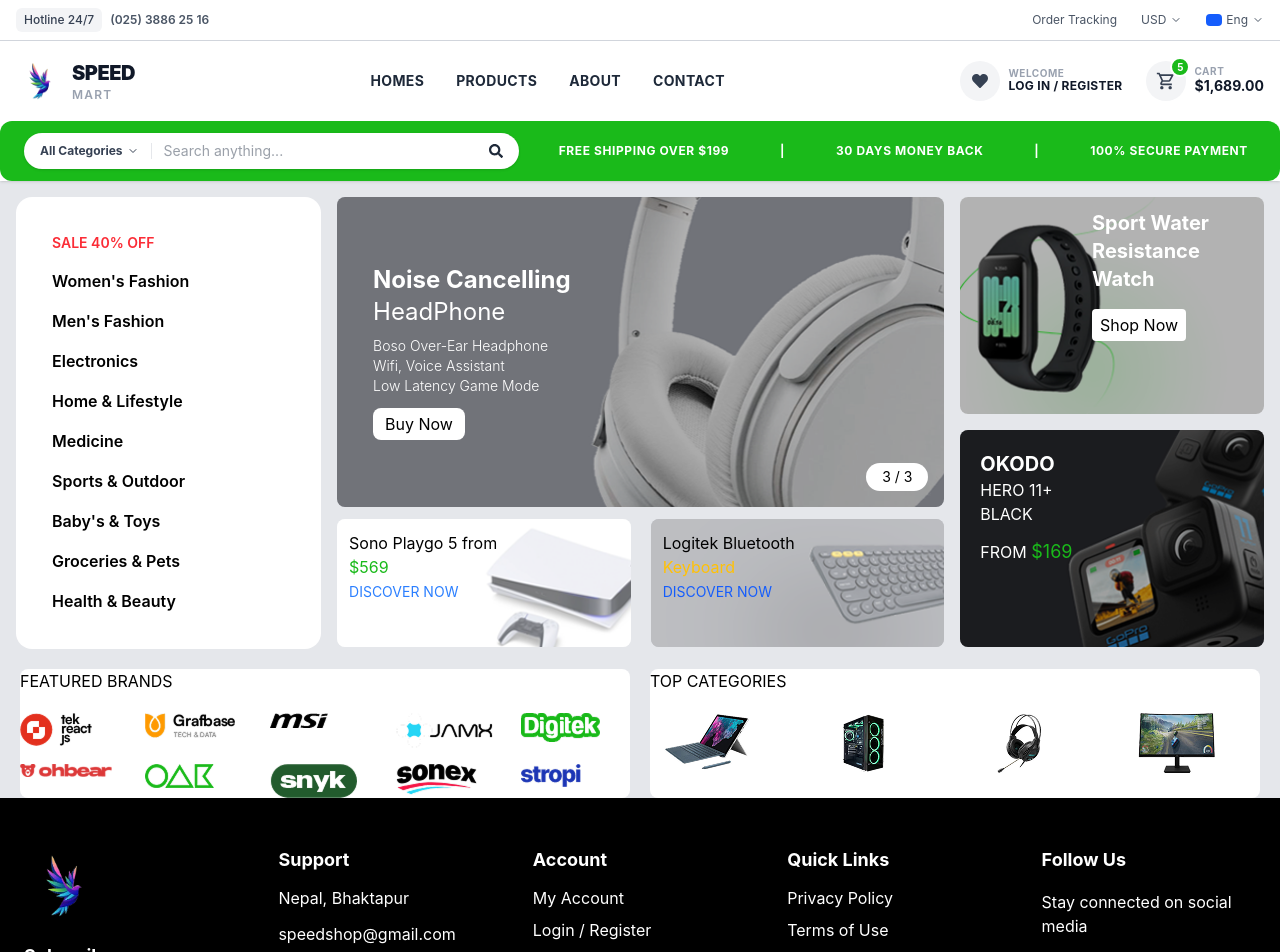
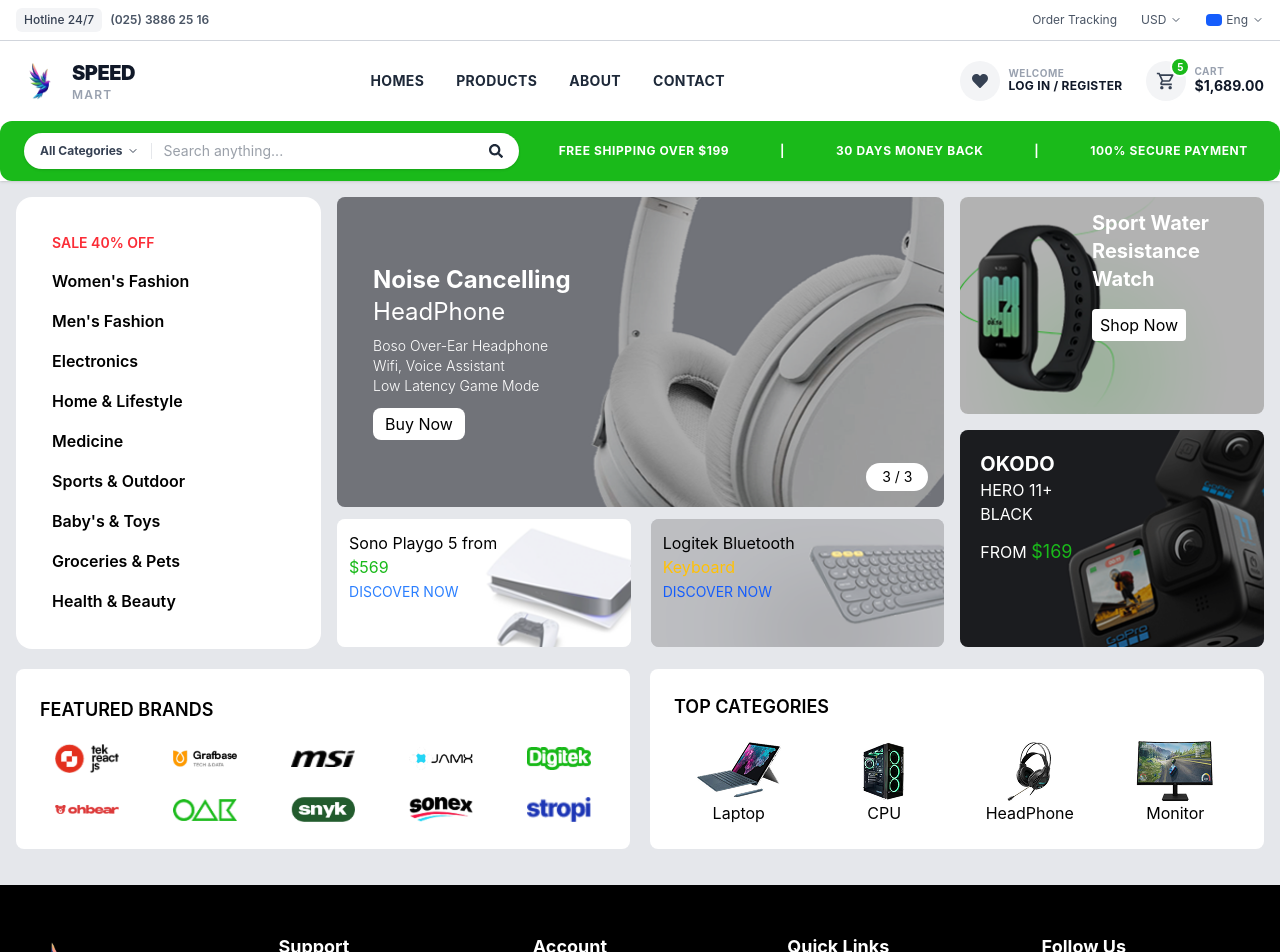
Before and after one commit to headlet/E-Commerce, a React app in the folder frontend/: page / in a window 1280 px wide. Shown: the top 952 px of the page. Built offline with nearby package versions, Linux system fonts and the light colour scheme; the HTML template or start-up script is replaced by a standard one.

Commit message:
complete hero2 in home page react

```diff
--- a/frontend/src/public/components/pages/Home.jsx
+++ b/frontend/src/public/components/pages/Home.jsx
@@ -19,8 +19,6 @@
 import cat3 from "../../../assets/categories/cat3.png";
 import cat4 from "../../../assets/categories/cat4.png";
 
-
-
 function Home() {
   const brands = [
     brand1,
@@ -35,10 +33,15 @@
     brand10,
   ];
 
-  const cats =[cat1, cat2, cat3, cat4];
+  const cats = [
+    { icon: cat1, name: "Laptop" },
+    { icon: cat2, name: "CPU" },
+    { icon: cat3, name: "HeadPhone" },
+    { icon: cat4, name: "Monitor" },
+  ];
   return (
-    <section className="flex flex-col items-center justify-center gap-5">
-      <div className="w-full mx-auto flex flex-col md:flex-row justify-center items-start gap-4 px-4 pt-4">
+    <section className="flex flex-col items-center justify-center gap-5 p-4">
+      <div className="w-full mx-auto flex flex-col md:flex-row justify-center items-start gap-4 ">
         {/* LEFT CATEGORY */}
         <div className="w-full md:w-[25%] pr-0 lg:pr-4 flex gap-2 md:gap-0 sm:flex-col text-md p-2 md:p-9 lg:pt-9 overflow-x-auto lg:overflow-visible bg-white rounded-2xl">
           <h2 className="text-red-500 text-sm font-semibold whitespace-nowrap">
@@ -159,31 +162,39 @@
         </div>
       </div>
 
-      <div className="grid grid-cols-1 md:grid-cols-2 w-full px-5 gap-5">
-        <div className="flex flex-col gap-5 bg-white rounded-lg">
-          <h2>FEATURED BRANDS</h2>
 
-          <div className="grid grid-cols-5 gap-4">
+      {/* Brand & Categories */}
+      <div className="grid grid-cols-1 md:grid-cols-2 w-full gap-5">
+        <div className="flex flex-col justify-center  gap-5 bg-white rounded-lg p-6">
+          <h2 className="font-semibold text-lg text-left">FEATURED BRANDS</h2>
+
+          <div className="grid grid-cols-5 gap-6 place-items-center">
             {brands.map((Logo, index) => (
-              <img src={Logo} alt="" key={index}/>
+              <img src={Logo} alt="" key={index} className="w-16" />
             ))}
           </div>
         </div>
 
-        <div className="flex flex-col gap-5 bg-white rounded-lg">
+        <div className="flex flex-col justify-center gap-5 bg-white rounded-lg p-6">
           <div>
-            <h2>TOP CATEGORIES</h2>
-            <div>
-
-            </div>
+            <h2 className="font-semibold text-lg text-left">TOP CATEGORIES</h2>
+            {/* <div>left right </div> */}
           </div>
 
-          <div className="grid grid-cols-4 gap-4">
-            {cats.map((Logo, index) => (
-              <img src={Logo} alt="" key={index}/>
+          <div className="grid grid-cols-4 gap-4 place-items-center">
+            {cats.map((logo, index) => (
+              <div key={index} className="flex flex-col justify-center items-center text-md">
+                <img src={logo.icon} alt={logo.name} />
+                <p>{logo.name}</p>
+              </div>
             ))}
           </div>
         </div>
+      </div>
+
+      {/* Deal of the day */}
+      <div>
+
       </div>
     </section>
   );
```
